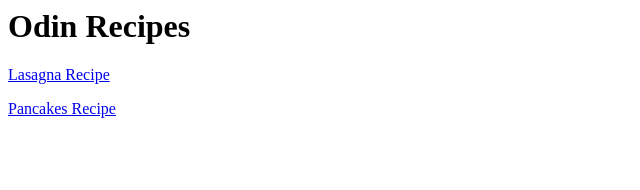
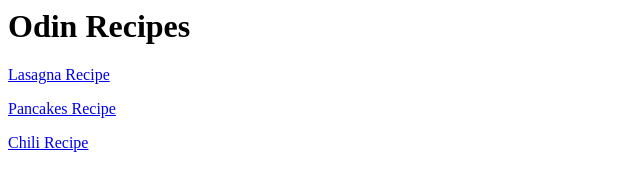
Before and after one commit to ethanresek/odin-recipes, a plain HTML site: page index.html in a window 1280 px wide. Shown: the full height of the page, 0-640 px from the left. Drawn offline with Linux system fonts and the light colour scheme.

Commit message:
Add link to chili page on home page

```diff
--- a/index.html
+++ b/index.html
@@ -8,5 +8,6 @@
         <h1>Odin Recipes</h1>
         <a href="recipes/lasagna.html">Lasagna Recipe</a>
         <p><a href="recipes/pancakes.html">Pancakes Recipe</a></p>
+        <p><a href="recipes/chili.html">Chili Recipe</a></p>
     </body>
 </html>
```
